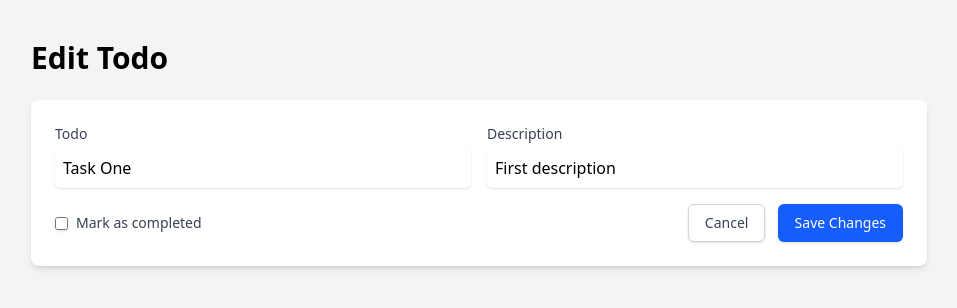
After one commit to chaudhuree/django-practice, a Django app: page /todos/1/edit/ in a window 1280 px wide. The commit adds this page. Shown: the top 308 px of the page, without its empty margins (161-1118 px from the left). Run offline with Django 5.2, Linux system fonts and the light colour scheme; data comes from the database, SQL or seed files in the repository; both versions use the stored data as it was after the commit.

Commit message:
add edit functionality for todos

```diff
--- /dev/null
+++ b/templates/todo_edit.html
@@ -0,0 +1,73 @@
+{% load static %}
+<!DOCTYPE html>
+<html lang="en">
+<head>
+    <meta charset="UTF-8">
+    <meta name="viewport" content="width=device-width, initial-scale=1.0">
+    <script src="https://cdn.jsdelivr.net/npm/@tailwindcss/browser@4"></script>
+    <title>Edit Todo</title>
+</head>
+<body class="bg-gray-100">
+    <div class="max-w-4xl mx-auto mt-10">
+        <h1 class="text-3xl font-bold mb-6">Edit Todo</h1>
+
+        <div class="mb-8 bg-white shadow-md rounded-lg p-6">
+            <form action="" method="post" class="space-y-4">
+                <!-- In HTML, an empty action means: “Submit this form to the current URL.” -->
+                {% csrf_token %}
+                <div class="grid grid-cols-1 md:grid-cols-2 gap-4">
+                    <div>
+                        <label for="task" class="block text-sm font-medium text-gray-700">
+                            Todo
+                        </label>
+                        <input
+                            type="text"
+                            id="task"
+                            name="task"
+                            value="{{ todo.task }}"
+                            class="mt-1 block w-full p-2 rounded-md border-gray-300 shadow-sm focus:border-blue-500 focus:ring-blue-500"
+                            required
+                        >
+                    </div>
+                    <div>
+                        <label for="description" class="block text-sm font-medium text-gray-700">
+                            Description
+                        </label>
+                        <input
+                            type="text"
+                            id="description"
+                            name="description"
+                            value="{{ todo.description }}"
+                            class="mt-1 p-2 block w-full rounded-md border-gray-300 shadow-sm focus:border-blue-500 focus:ring-blue-500"
+                        >
+                    </div>
+                </div>
+
+                <div class="flex items-center justify-between">
+                    <label class="inline-flex items-center">
+                        <input
+                            type="checkbox"
+                            name="is_completed"
+                            class="rounded border-gray-300 text-blue-600 shadow-sm focus:border-blue-500 focus:ring-blue-500"
+                            {% if todo.is_completed %}checked{% endif %}
+                        >
+                        <span class="ml-2 text-sm text-gray-700">Mark as completed</span>
+                    </label>
+
+                    <div class="space-x-2">
+                        <a href="{% url 'todos' %}" class="inline-flex items-center px-4 py-2 border border-gray-300 text-sm font-medium rounded-md shadow-sm text-gray-700 bg-white hover:bg-gray-50">
+                            Cancel
+                        </a>
+                        <button
+                            type="submit"
+                            class="inline-flex items-center px-4 py-2 border border-transparent text-sm font-medium rounded-md shadow-sm text-white bg-blue-600 hover:bg-blue-700 focus:outline-none focus:ring-2 focus:ring-offset-2 focus:ring-blue-500"
+                        >
+                            Save Changes
+                        </button>
+                    </div>
+                </div>
+            </form>
+        </div>
+    </div>
+</body>
+</html>
--- a/todo/urls.py
+++ b/todo/urls.py
@@ -7,6 +7,7 @@ urlpatterns = [
     path('',views.todos, name="todos"),
     path('<int:pk>/',views.todo_details ,name="todo_details"),
     path('addTodo', views.addTodo, name="addTodo"),
+    path('<int:pk>/edit/', views.edit_todo, name="edit_todo"),
     path('<int:pk>/toggle-complete/', views.toggle_todo_complete, name="toggle_todo_complete"),
     path('<int:pk>/delete/', views.delete_todo, name="delete_todo"),
 ]
--- a/todo/views.py
+++ b/todo/views.py
@@ -25,17 +25,35 @@ def addTodo(request):
                 description=description,
                 is_completed=is_completed,
             )
-    return redirect(reverse("todos"))
+    return redirect("todos")
 
 def toggle_todo_complete(request, pk):
     if request.method == "POST":
         todo = get_object_or_404(Task, pk=pk)
         todo.is_completed = not todo.is_completed
         todo.save()
-    return redirect(reverse("todos"))
+    return redirect("todos")
 
 def delete_todo(request, pk):
     if request.method == "POST":
         todo = get_object_or_404(Task, pk=pk)
         todo.delete()
-    return redirect(reverse("todos"))
+    return redirect("todos")
+
+def edit_todo(request, pk):
+    todo = get_object_or_404(Task, pk=pk)
+
+    if request.method == "POST":
+        task = request.POST.get("task")
+        description = request.POST.get("description", "")
+        is_completed = bool(request.POST.get("is_completed"))
+
+        if task:
+            todo.task = task
+            todo.description = description
+            todo.is_completed = is_completed
+            todo.save()
+            return redirect("todos")
+
+    context = {"todo": todo}
+    return render(request, "todo_edit.html", context)
```
Also changed, not shown: templates/todo.html (+5 -3 lines), db.sqlite3.
